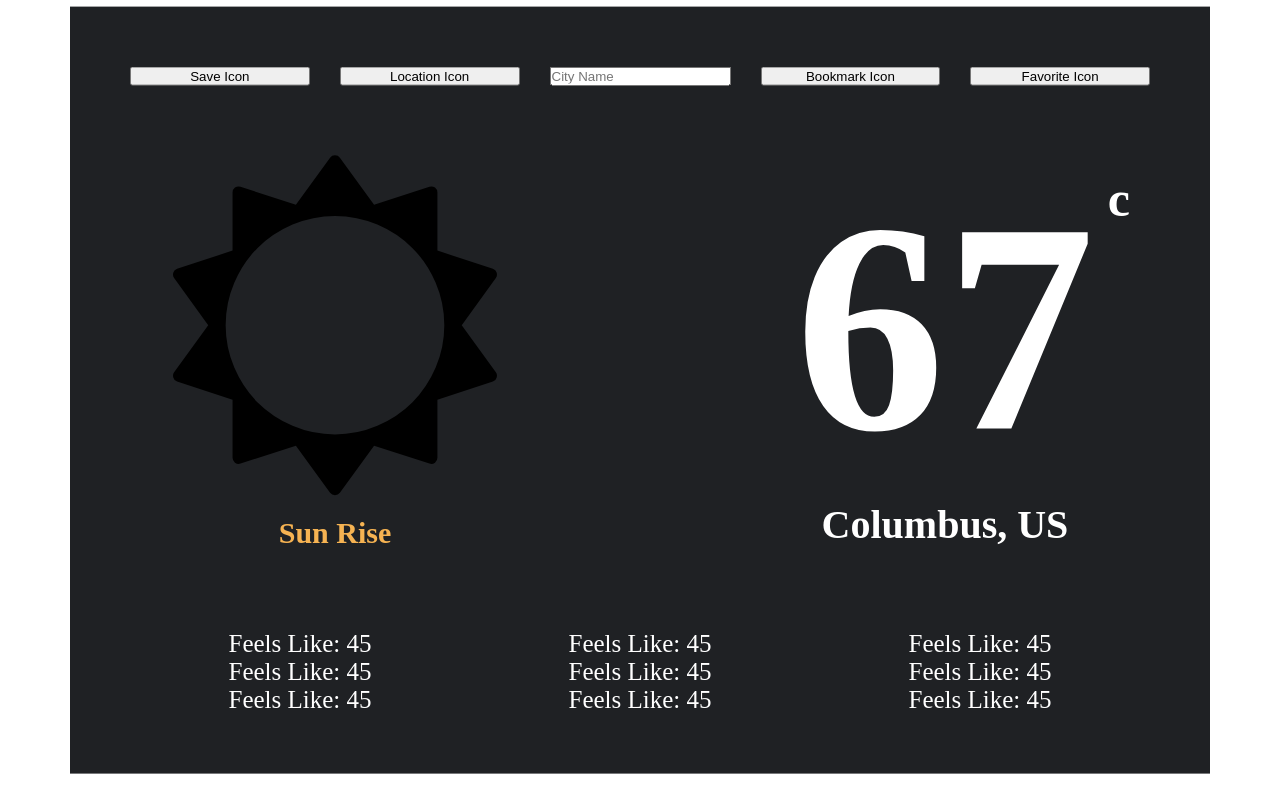
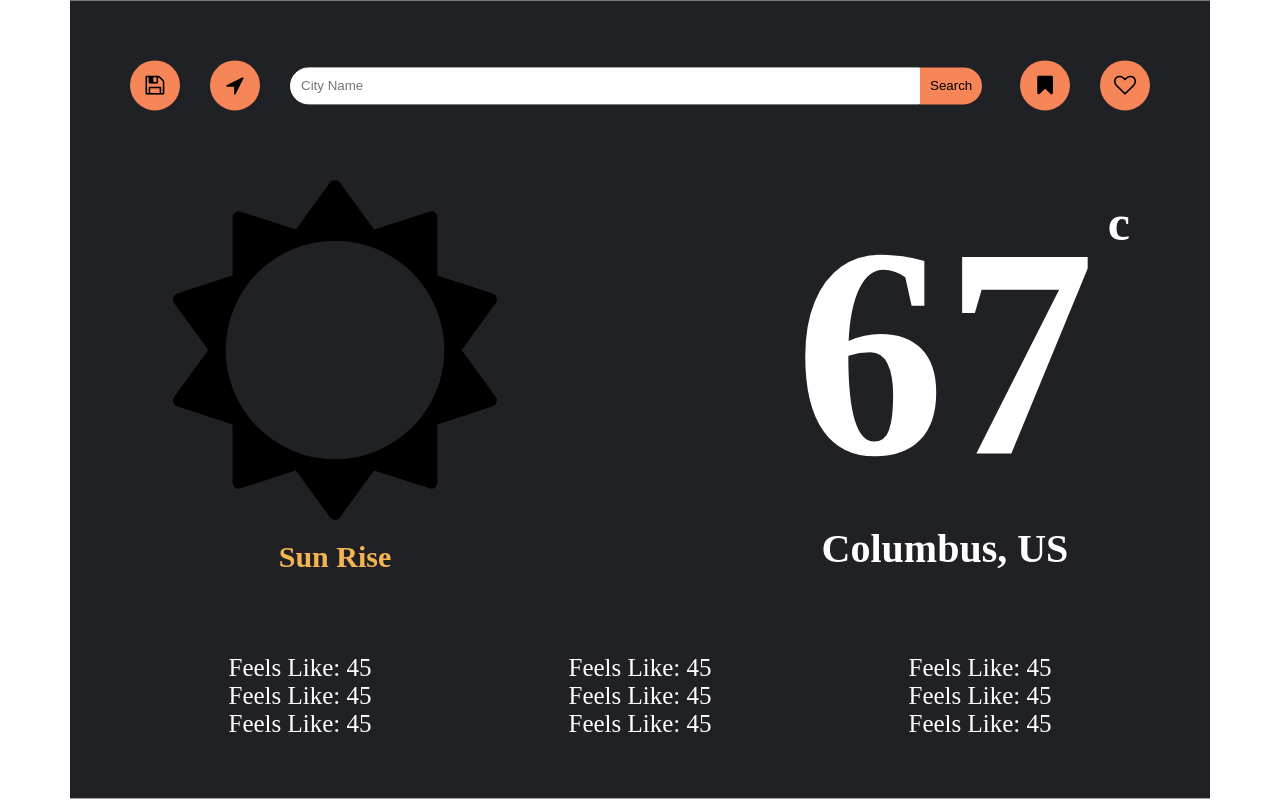
Before and after one commit to martin-alem/weatherApp, a website built with webpack: page src/index.html in a window 1280 px wide. Built offline with nearby package versions, Linux system fonts and the light colour scheme.

Commit message:
Implement section-1 search input and action buttons

```diff
--- a/src/index.html
+++ b/src/index.html
@@ -14,15 +14,16 @@
     <!--main section-->
     <main class="main-section">
         <section class="section-1">
-            <button class="btn btn-round">Save Icon</button>
-            <button class="btn btn-round">Location Icon</button>
+            <button class="btn btn-round"><i class="fa fa-save" style="font-size:22px;"></i></button>
+            <button class="btn btn-round"><i class="fa fa-location-arrow" style="font-size:22px;"></i></button>
             <div class="search">
                 <form action="#" class="search-form">
-                    <input type="text" placeholder="City Name" required/>
+                    <input type="text" class="search_input" placeholder="City Name" required/>
+                    <button class="btn btn-submit">Search</button>
                 </form>
             </div>
-            <button class="btn btn-round">Bookmark Icon</button>
-            <button class="btn btn-round">Favorite Icon</button>
+            <button class="btn btn-round"><i class="fa fa-bookmark" style="font-size:22px;"></i></button>
+            <button class="btn btn-round"><i class="fa fa-heart-o" style="font-size:22px;"></i></button>
         </section>
 
         <section class="section-2">
--- a/src/sass/_component.scss
+++ b/src/sass/_component.scss
@@ -0,0 +1,32 @@
+.search{
+
+    &-form{
+        display: inline-flexbox;
+    }
+    &_input{
+        width: 90%;
+        padding: 1rem;
+        outline: none;
+        border: 1px solid $color-text;
+        border-radius:5rem 0px 0px 5rem;
+    }
+}
+
+.btn{
+    background-color: $secondary-color;
+    border: none;
+    cursor: pointer;
+    &-round{
+        width: 5rem;
+        height: 5rem;
+        border-radius: 50%;
+        outline: none;
+    }
+
+    &-submit{
+        padding: 1rem;
+        height: 3.7rem;
+        margin-left: -2.5px;
+        border-radius: 0px 5rem 5rem 0px;
+    }
+}
--- a/src/sass/_layout.scss
+++ b/src/sass/_layout.scss
@@ -10,7 +10,8 @@
     .section-1{
         margin-bottom: 7rem;
         display: grid;
-        grid-template-columns: repeat(5, 1fr);
+        grid-template-columns: repeat(2, auto) 2fr repeat(2, auto);
+        align-items: center;
         gap: 3rem;
     }
 
--- a/src/sass/_variable.scss
+++ b/src/sass/_variable.scss
@@ -1,4 +1,5 @@
 $backgroud-color: #ffff;
 $main-background-color: #1F2124;
 $primary-color: #F6B352;
+$secondary-color: #F68657;
 $color-text: #ffff;
```
Also changed, not shown: dist/index.html, dist/main.js.
